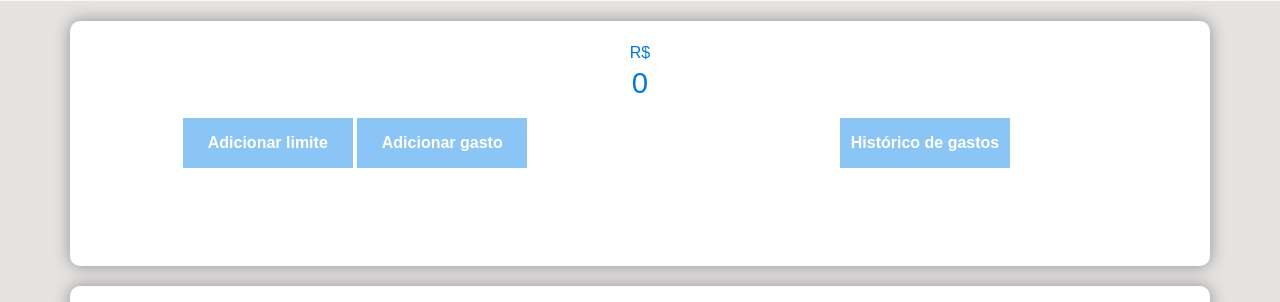
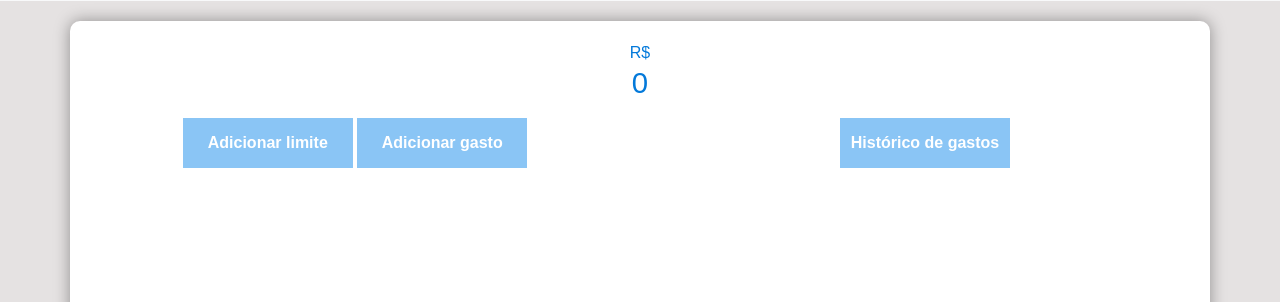
Before and after one commit to rafaelfilho01/carteira, a plain HTML site: page index.html in a window 1280 px wide. Shown: the part 55-357 px from the top of the page. Drawn offline with nearby package versions, Linux system fonts and the light colour scheme.

Commit message:
update div

```diff
--- a/css/style.css
+++ b/css/style.css
@@ -8,7 +8,7 @@ div.container {
     flex-direction: column;
     padding-top: 20px;
     margin-top:20px;
-    height: 245px;
+    height: 300px;
     border: none;
     border-radius: 10px;
     box-shadow: 0 0 1em rgba(0, 0, 0, 0.377);
```
